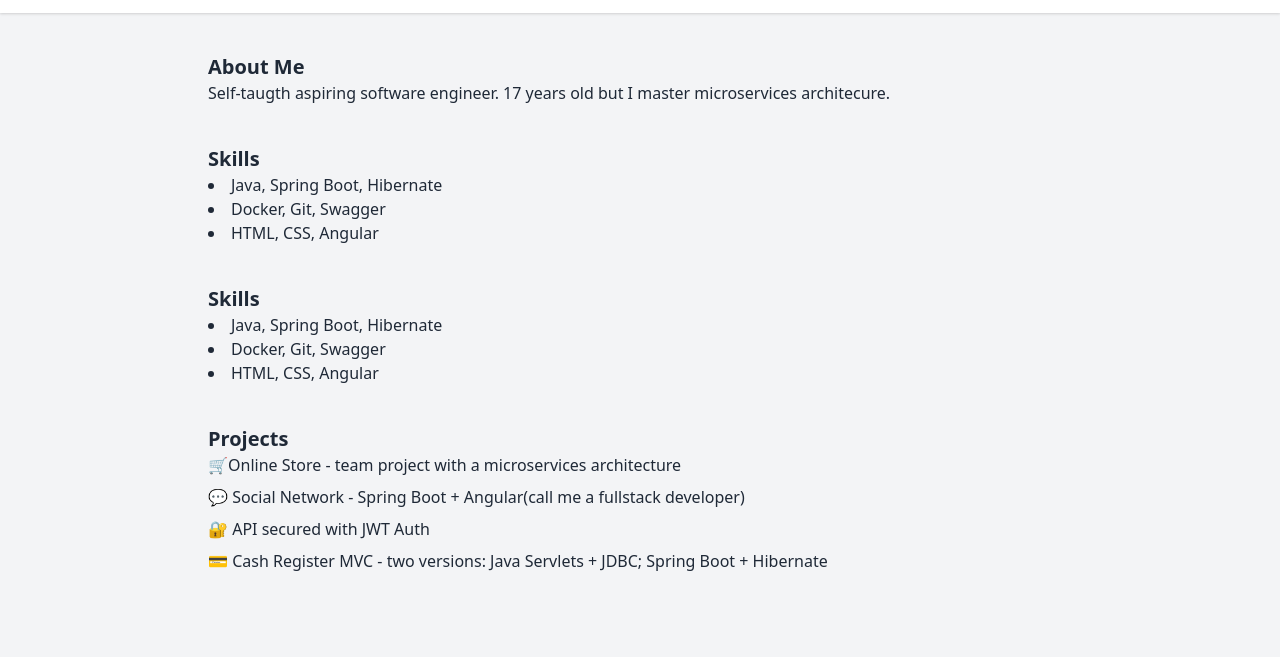
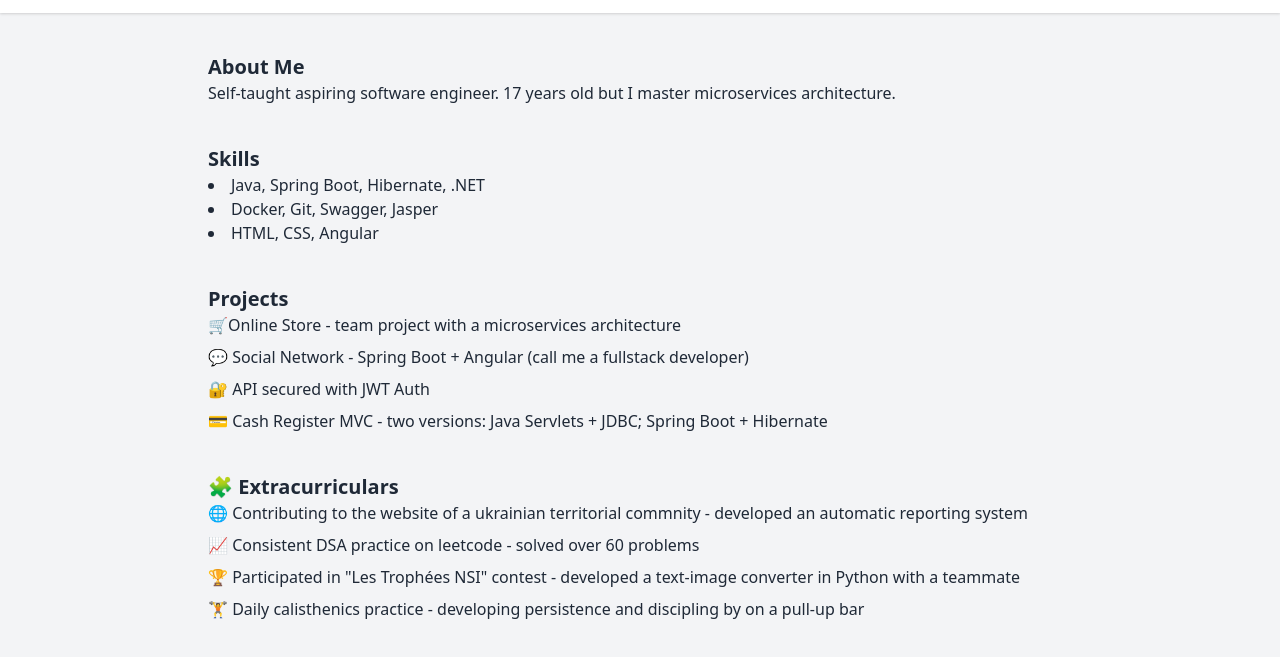
Before and after one commit to MaksymZelinskyi/MaksymZelinskyi.github.io, a plain HTML site: page index.html in a window 1280 px wide. Shown: the part 51-708 px from the top of the page. Drawn offline with nearby package versions, Linux system fonts and the light colour scheme.

Commit message:
Add Extracurriculars section

```diff
--- a/index.html
+++ b/index.html
@@ -28,16 +28,9 @@
    <section>
    	<h2 class="text-xl font-bold" id="title-skills">Skills</h2>
     <ul class="list-disc list-inside" id="skills-list">
-    	<li>Java, Spring Boot, Hibernate</li>
-        <li>Docker, Git, Swagger</li>
-        <li>HTML, CSS, Angular</li>
-    </ul>
-   </section>
-   <section>
-   	<h2 class="text-xl font-bold" id="title-skills">Skills</h2>
-    <ul class="list-disc list-inside" id="skills-list">
-    	<li>Java, Spring Boot, Hibernate</li>
-        <li>Docker, Git, Swagger</li>
+    	   <li>Java, Spring Boot, Hibernate, .NET</li>
+        <li>Docker, Git, Swagger, Jasper</li>
+	   <liPostgreSQL, Redis, JDBC</li>
         <li>HTML, CSS, Angular</li>
     </ul>
    </section>
@@ -50,6 +43,17 @@
         <li>💳 Cash Register MVC - two versions: Java Servlets + JDBC; Spring Boot + Hibernate</li>
    </ul>
   </section>
+
+<section>
+   	<h2 class="text-xl font-bold" id="title-extracurriculars">🧩 Extracurriculars</h2>
+    <ul class="space-y-2" id="projects-list">
+    	<li>🌐 Contributing to the website of a ukrainian territorial commnity - developed an automatic reporting system</li>
+        <li>📈 Consistent DSA practice on leetcode - solved over 60 problems</li>
+        <li>🏆 Participated in "Les Trophées NSI" contest - developed a text-image converter in Python with a teammate</li>
+        <li>🏋️ Daily calisthenics practice - developing persistence and discipling by on a pull-up bar</li>
+   </ul>
+  </section>
+
  </main>
 
 </body>
--- a/switch-language.js
+++ b/switch-language.js
@@ -4,8 +4,9 @@
     "intro-text": "Développeur autodidacte en devenir. J’ai 17 ans mais je maîtrise déjà l’architecture microservices.",
     "title-skills": "Compétences",
     "skills-list": `
-    <li>Java, Spring Boot, Hibernate</li>
-    <li>Docker, Git, Swagger</li>
+       <li>Java, Spring Boot, Hibernate, .NET</li>
+       <li>Docker, Git, Swagger, Jasper</li>
+	  <liPostgreSQL, Redis, JDBC</li>
        <li>HTML, CSS, Angular</li>
     `,
     "title-projects": "Projets",
@@ -14,34 +15,47 @@
       <li>💬 Réseau social – Spring Boot + Angular (appelez-moi fullstack)</li>
       <li>🔐 API sécurisée avec authentification JWT</li>
       <li>💳 Caisse en MVC – deux versions : Java Servlets + JDBC ; Spring Boot + Hibernate</li>
+    `,
+    "title-extracurriculars": "🧩 Activités extra-scolaires",
+    "extracurriculars-list": `
+      <li>🌐 Contribution au site web d’une collectivité ukrainienne – création d’un système de rapports automatiques</li>
+      <li>📈 Entraînement régulier en DSA sur LeetCode – plus de 60 problèmes résolus</li>
+      <li>🏆 Participation au concours “Les Trophées NSI” – convertisseur texte-image en Python (projet en binôme)</li>
+      <li>🏋️ Pratique quotidienne de calisthénics – persévérance et discipline grâce à la barre de traction</li>
     `
   },
 
   en: {
     "title-intro": "About Me",
-        "intro-text": "Self-taugth aspiring software engineer. 17 years old but I master microservices architecure.",
+    "intro-text": "Self-taught aspiring software engineer. 17 years old but I master microservices architecture.",
     "title-skills": "Skills",
     "skills-list": `
-          <li>Java, Spring Boot, Hibernate</li>
-          <li>Docker, Git, Swagger</li>
+       <li>Java, Spring Boot, Hibernate, .NET</li>
+       <li>Docker, Git, Swagger, Jasper</li>
+	  <liPostgreSQL, Redis, JDBC</li>
        <li>HTML, CSS, Angular</li>
     `,
     "title-projects": "Projects",
     "projects-list": `
       <li>🛒Online Store - team project with a microservices architecture</li>
-          <li>💬  Social Network - Spring Boot + Angular(call me a fullstack developer)</li>
+      <li>💬 Social Network - Spring Boot + Angular (call me a fullstack developer)</li>
       <li>🔐 API secured with JWT Auth</li>
       <li>💳 Cash Register MVC - two versions: Java Servlets + JDBC; Spring Boot + Hibernate</li>
+    `,
+    "title-extracurriculars": "🧩 Extracurriculars",
+    "extracurriculars-list": `
+      <li>🌐 Contributing to the website of a Ukrainian territorial community – developed an automatic reporting system</li>
+      <li>📈 Consistent DSA practice on LeetCode – solved over 60 problems</li>
+      <li>🏆 Participated in “Les Trophées NSI” – built a text-image converter in Python with a teammate</li>
+      <li>🏋️ Daily calisthenics practice – building persistence and discipline on the pull-up bar</li>
     `
   }
 };
-
 
 document.addEventListener("DOMContentLoaded", () => {
   const userLang = navigator.language.startsWith("fr") ? "fr" : "en";
   setLanguage(userLang);
 });
-
 
 function setLanguage(lang) {
   for(const id in translations[lang]) {
```
Lines whose indentation alone changed are shown as unchanged.
